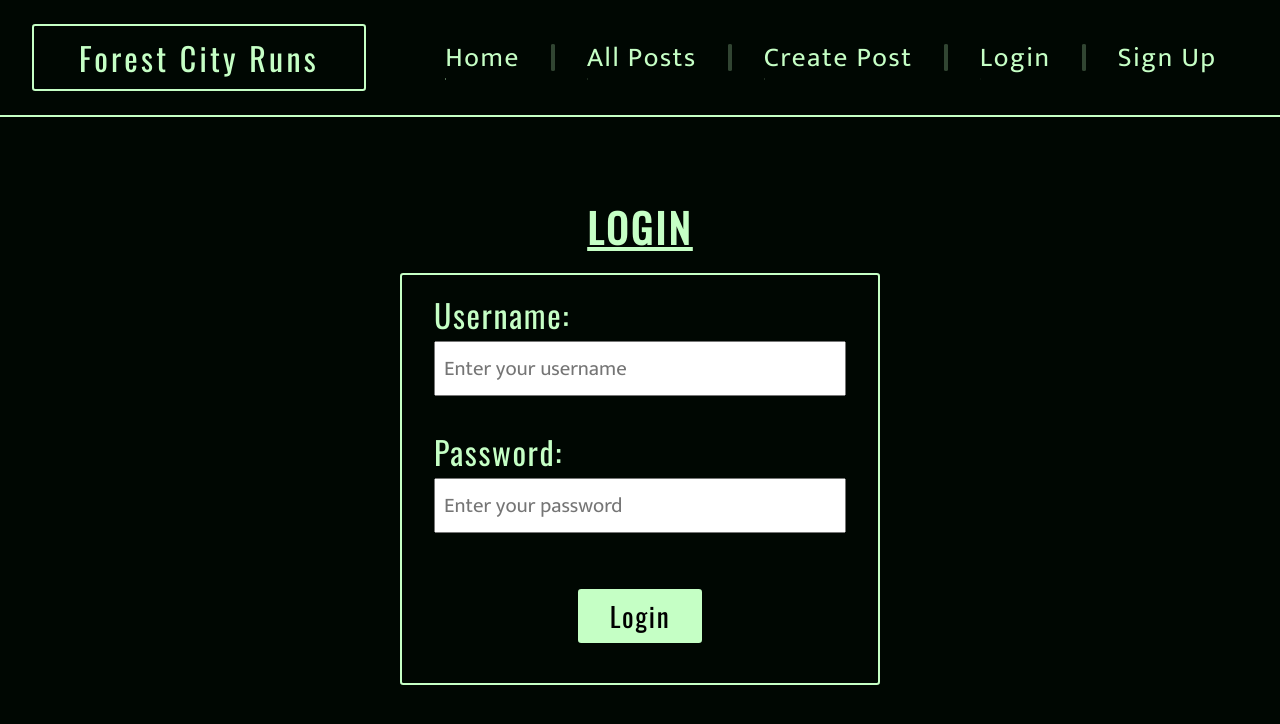
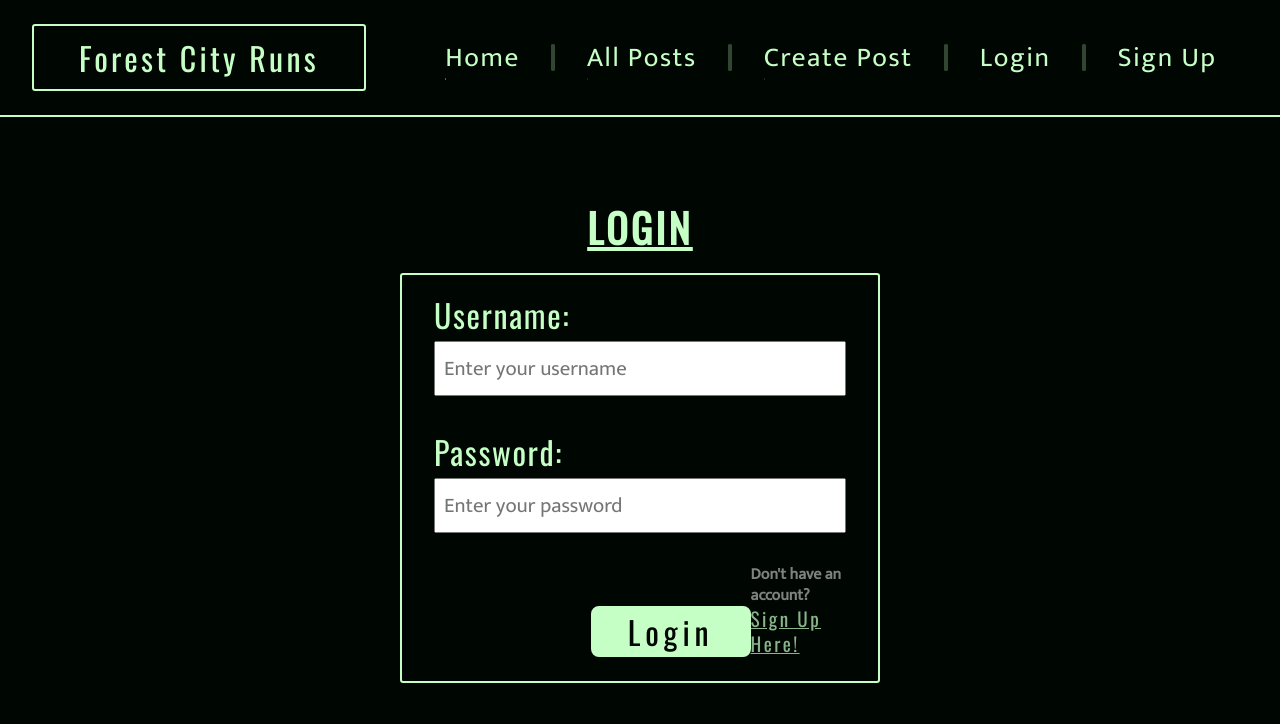
Before and after one commit to J-Whisler/forest-city-runs, a React (Create React App) app in the folder client/: page /login in a window 1280 px wide. Shown: the top 724 px of the page. Built offline with nearby package versions, Linux system fonts and the light colour scheme; no server answers.

Commit message:
changes to login and sign up forms to allow users to go between pages depending on whether they need to login or sign up

```diff
--- a/client/src/pages/Login/Login.jsx
+++ b/client/src/pages/Login/Login.jsx
@@ -3,6 +3,7 @@ import "./Login.scss";
 import axios from "axios";
 import { useHistory } from "react-router-dom";
 import { AuthContext } from "../../helpers/AuthContext";
+import { Link } from "react-router-dom";
 
 const Login = () => {
   const [username, setUsername] = useState("");
@@ -50,8 +51,33 @@ const Login = () => {
           id="login__formInput"
           placeholder="Enter your password"
         />
+        <div className="login__formButtons">
+          <div className="formButtons__loginButtonContainer">
+            <button onClick={login} className="login__btn">
+              Login
+            </button>
+          </div>
+          <div className="formButtons__signUpButtonContainer">
+            <h6 className="signUp__btnHeader">Don't have an account?</h6>
+            <Link to="signup" className="signUp__btn">
+              Sign Up Here!
+            </Link>
+          </div>
+        </div>
+        {/* <div className="login__formContainterButtons">
+          <div className="login__formContainerButtonsLogin">
+            <button onClick={login} className="loginButton">
+              Login
+            </button>
+          </div>
 
-        <button onClick={login}>Login</button>
+          <div className="login__formContainerButtonsSignUp">
+            <h6 className="signupTitle">Don't have an account?</h6>
+            <Link to="/signup" className="signup">
+              Sign Up Here
+            </Link>
+          </div>
+        </div> */}
       </div>
     </div>
   );
--- a/client/src/pages/Login/Login.scss
+++ b/client/src/pages/Login/Login.scss
@@ -38,23 +38,61 @@
                 outline: 2px solid $secondary-color-shadow;
             }
         }
-        button {
+
+        .login__formButtons {
+            display: flex;
+            width: 62%;
+            align-items: flex-end;
+            align-self: flex-end;
+            justify-content: space-between;
+            margin-bottom: 0.5rem;
+            .formButtons__loginButtonContainer {
+               .login__btn {
                     border: 2px solid $secondary-color;
+                    border-radius: 0.5rem;
+                    font-family: $accent-font;
+                    font-size: 2rem;
                     background: $secondary-color;
-            width: 30%;
-            margin: 1.5rem auto;
-            padding: 0.3rem 0;
-            border-radius: 0.2rem;
-            font-family: $accent-font;
-            font-size: 1.7rem;
-            letter-spacing: 0.1rem;
+                    color: $primary-color;
+                    letter-spacing: 0.3rem;
+                    // padding: 0 1rem;
+                    width: 10rem;
                     cursor: pointer;
-            transition: all 0.2s ease-in-out;
+                    transition: all 0.3s ease-in-out;
                     &:hover {
                         border: 2px solid $secondary-color;
                         background: $primary-color;
                         color: $secondary-color;
+                        transform: scale(0.99);
+                    }
+               }
+            }
+            .formButtons__signUpButtonContainer {
+               line-height: 1.3;
+               display: flex;
+               flex-direction: column;
+               align-items: flex-end;
+               .signUp__btnHeader {
+                   font-family: $main-font;
+                   color: $font-color;
+                   font-size: 1rem;
+                   opacity: 0.5;
+
+               }
+               .signUp__btn {
+                color: $secondary-color;
+                opacity: 0.7;
+                font-family: $accent-font;
+                font-size: 1.2rem;
+                letter-spacing: 0.15rem;
+                transition: all 0.3s ease-in-out;
+                &:hover {
+                    opacity: 0.9;
+                    text-shadow: 0px 0px 1px $secondary-color;
                 }
             }
             }
         }
+
+    }
+}
--- a/client/src/pages/Signup/Signup.jsx
+++ b/client/src/pages/Signup/Signup.jsx
@@ -3,6 +3,7 @@ import "./Signup.scss";
 import { Formik, Form, Field, ErrorMessage } from "formik";
 import * as Yup from "yup";
 import axios from "axios";
+import { Link } from "react-router-dom";
 
 const Signup = () => {
   const initialValues = {
@@ -48,10 +49,23 @@ const Signup = () => {
             type="password"
             placeholder="Enter your desired password here"
           />
-
-          <button className="signup__button" type="submit">
-            Sign Up
-          </button>
+          <div className="signup__formButtons">
+            <div className="formButtons__signUpButtonContainer">
+              <button
+                className="signup__button"
+                type="submit"
+                className="signup__btn"
+              >
+                Sign Up
+              </button>
+            </div>
+            <div className="formButtons__loginButtonContainer">
+              <h6 className="login__btnHeader">Already have an account?</h6>
+              <Link to="/login" className="login__btn">
+                Login Here!
+              </Link>
+            </div>
+          </div>
         </Form>
       </Formik>
     </div>
--- a/client/src/pages/Signup/Signup.scss
+++ b/client/src/pages/Signup/Signup.scss
@@ -44,23 +44,61 @@
                 outline: 2px solid $secondary-color-shadow;
             }
         }
-        button {
+        .signup__formButtons {
+            display: flex;
+            width: 62%;
+            align-items: flex-end;
+            align-self: flex-end;
+            justify-content: space-between;
+            margin-bottom: 0.5rem;
+            .formButtons__signUpButtonContainer {
+                .signup__btn {
                     border: 2px solid $secondary-color;
+                    border-radius: 0.5rem;
+                    font-family: $accent-font;
+                    font-size: 2rem;
                     background: $secondary-color;
-            width: 30%;
-            margin: 1.5rem auto;
-            padding: 0.3rem 0;
-            border-radius: 0.2rem;
-            font-family: $accent-font;
-            font-size: 1.7rem;
-            letter-spacing: 0.1rem;
+                    color: $primary-color;
+                    letter-spacing: 0.3rem;
+                    // padding: 0 1rem;
+                    width: 10rem;
                     cursor: pointer;
-            transition: all 0.2s ease-in-out;
+                    transition: all 0.3s ease-in-out;
                     &:hover {
                         border: 2px solid $secondary-color;
                         background: $primary-color;
                         color: $secondary-color;
+                        transform: scale(0.99);
                     }
                 }
             }
+            .formButtons__loginButtonContainer {
+                line-height: 1.3;
+                display: flex;
+                flex-direction: column;
+                align-items: flex-end;
+                .login__btnHeader {
+                    font-family: $main-font;
+                    color: $font-color;
+                    font-size: 1rem;
+                    opacity: 0.5;
+
                 }
+                .login__btn {
+                 color: $secondary-color;
+                 opacity: 0.7;
+                 font-family: $accent-font;
+                 font-size: 1.2rem;
+                 letter-spacing: 0.15rem;
+                 transition: all 0.3s ease-in-out;
+                 &:hover {
+                     opacity: 0.9;
+                     text-shadow: 0px 0px 1px $secondary-color;
+                 }
+             }
+             }
+
+        }
+
+    }
+}
```
Lines whose indentation alone changed are shown as unchanged.
